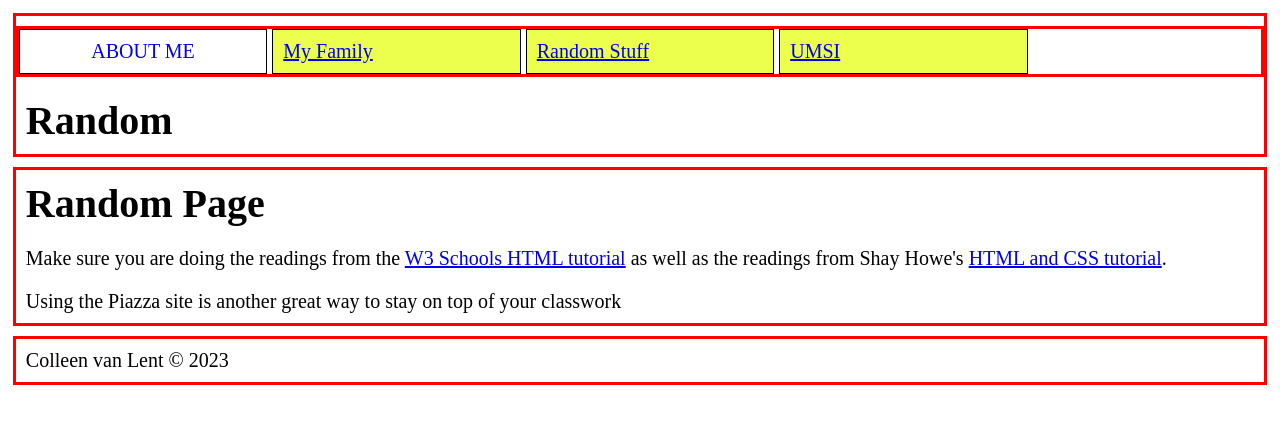
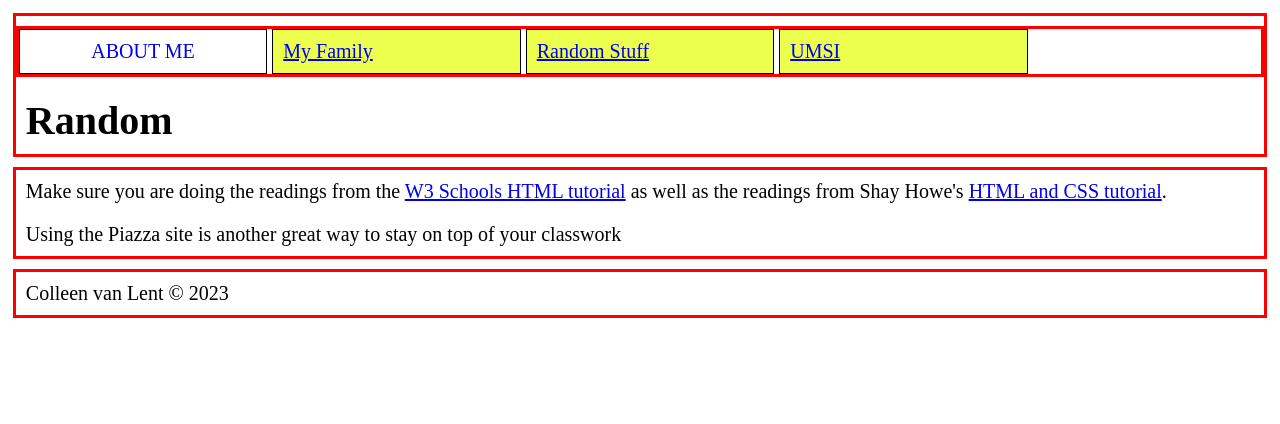
Before and after one commit to phoebeanoh/hw1-f25, a plain HTML site: page random.html in a window 1280 px wide. Drawn offline with Linux system fonts and the light colour scheme.

Commit message:
Add files via upload

```diff
--- a/random.html
+++ b/random.html
@@ -25,7 +25,6 @@
 
 	<main>
 
-	<h2>Random Page</h2>
 
 	<p>Make sure you are doing the readings from the <a href = "https://www.w3schools.com/html/">W3 Schools HTML
 		tutorial</a> as well as the readings from Shay Howe's
```
